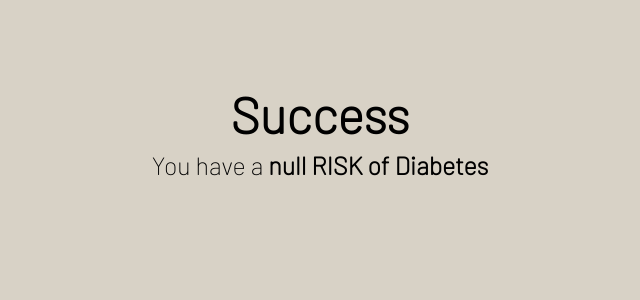
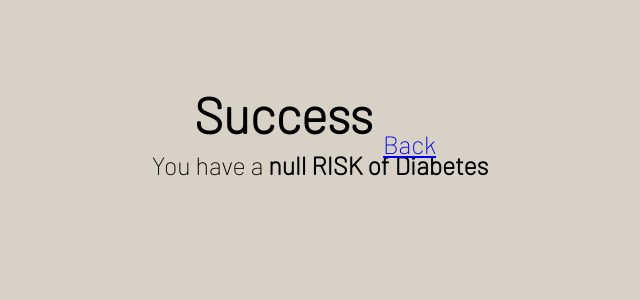
Before and after one commit to nataliea30/DiabetesML, a Flask app: page /success in a window 1280 px wide. Shown: the top 300 px of the page, without its empty margins (366-1006 px from the left). Run offline with Flask 3, Linux system fonts and the light colour scheme; parts of the project's set-up code (start-up, migrations or seed data) failed here and were passed over.

Commit message:
website updated, added back button

```diff
--- a/Server/templates/success.html
+++ b/Server/templates/success.html
@@ -24,6 +24,8 @@
         ).innerHTML = `<p>You have a <strong>${risk} RISK<strong> of Diabetes<p>`;
       </script>
     </div>
-
+    <div class="backBtn">
+      <a href="/">Back</a>
+    </div>
   </body>
 </html>
```
